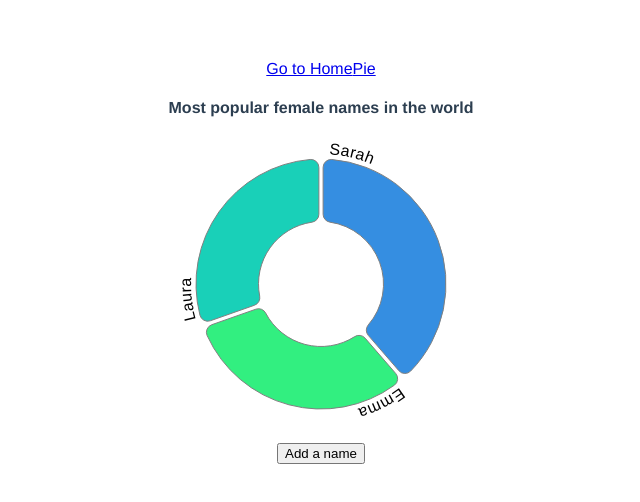
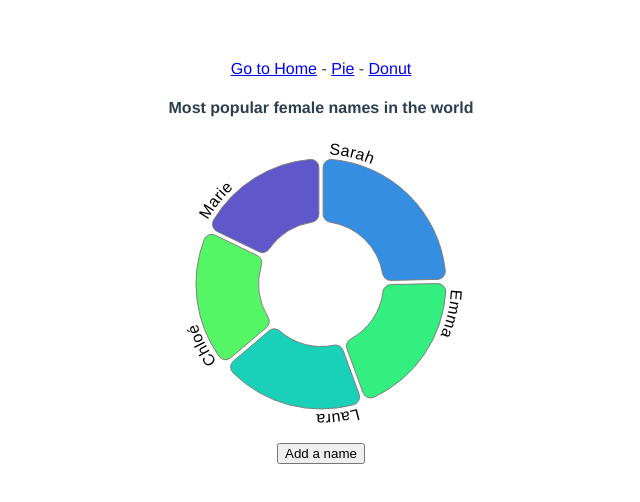
Before and after one commit to ekstremedia/vue-d3, a Vue app: page /showpie in a window 1280 px wide. Shown: the top 502 px of the page, without its empty margins (319-959 px from the left). Built offline with nearby package versions, Linux system fonts and the light colour scheme.

Commit message:
Added donut

```diff
--- a/src/App.vue
+++ b/src/App.vue
@@ -5,8 +5,9 @@
 
 <template>
     <div>
-        <router-link to="/">Go to Home</router-link>
-        <router-link to="/showpie">Pie</router-link>
+        <router-link to="/">Go to Home</router-link> -
+        <router-link to="/showpie">Pie</router-link> -
+        <router-link to="/donut">Donut</router-link>
         <router-view></router-view>
     </div>
 </template>
--- /dev/null
+++ b/src/components/Donut.vue
@@ -0,0 +1,5 @@
+<template>
+    <div>
+        Donut
+    </div>
+</template>
--- a/src/components/ShowPie.vue
+++ b/src/components/ShowPie.vue
@@ -5,12 +5,11 @@
     <h4>Most popular female names in the world</h4>
     <pie :data="names" />
     <br>
-    <button v-if="canAddAName" v-on:click="addName">Add a name</button>
+    <button v-on:click="addName">Add a name</button>
   </div>
 </template>
 
 <script>
-import * as d3 from "d3";
 import * as _ from "lodash"
 import Pie from '/src/components/Pie.vue'
 
@@ -32,7 +31,7 @@ export default {
   },
   data: function() {
     return {
-      names: _.take(NAMES, 3)
+      names: _.take(NAMES, 5)
     }
   },
   computed: {
--- a/src/router.js
+++ b/src/router.js
@@ -2,6 +2,7 @@ import { createRouter, createWebHistory } from 'vue-router'
 import HelloWorld from '/src/components/HelloWorld.vue'
 import Pie from '/src/components/Pie.vue'
 import ShowPie from '/src/components/ShowPie.vue'
+import Donut from '/src/components/Donut.vue'
 const routes = [
     {
         path: '/',
@@ -13,6 +14,11 @@ const routes = [
         name: 'ShowPie',
         component: ShowPie,
     },
+    {
+        path: '/donut',
+        name: 'Donut',
+        component: Donut,
+    },
 ]
 const router = createRouter({
     history: createWebHistory(),
```
